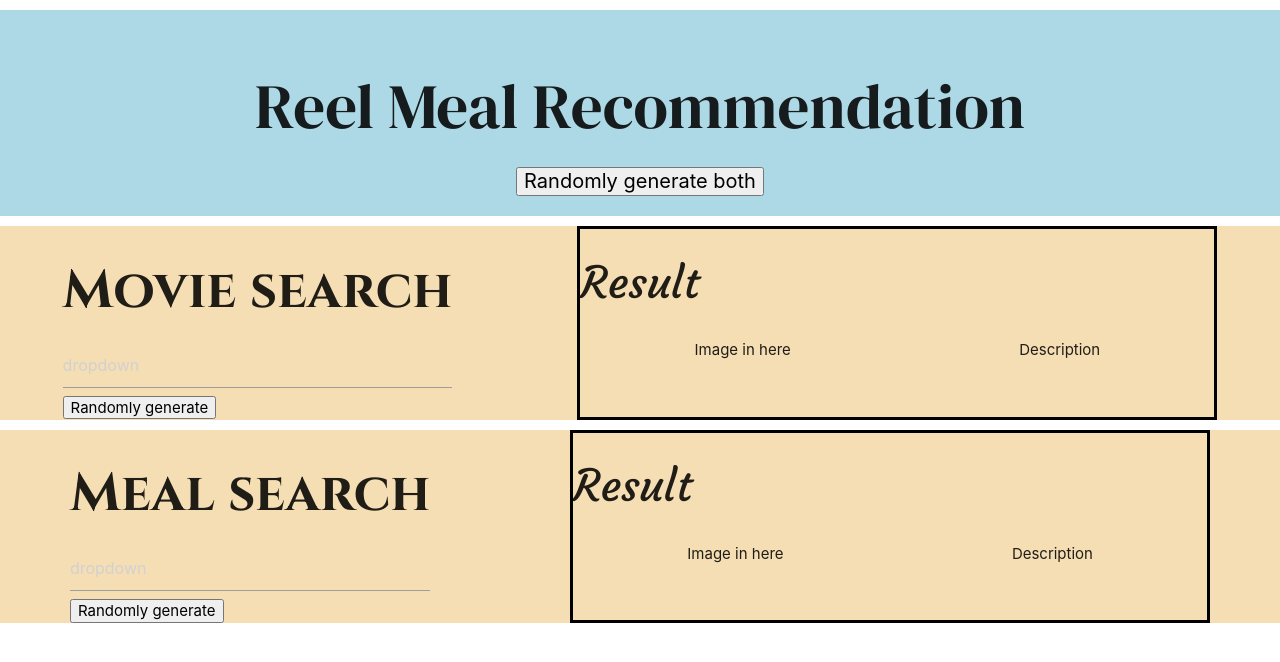
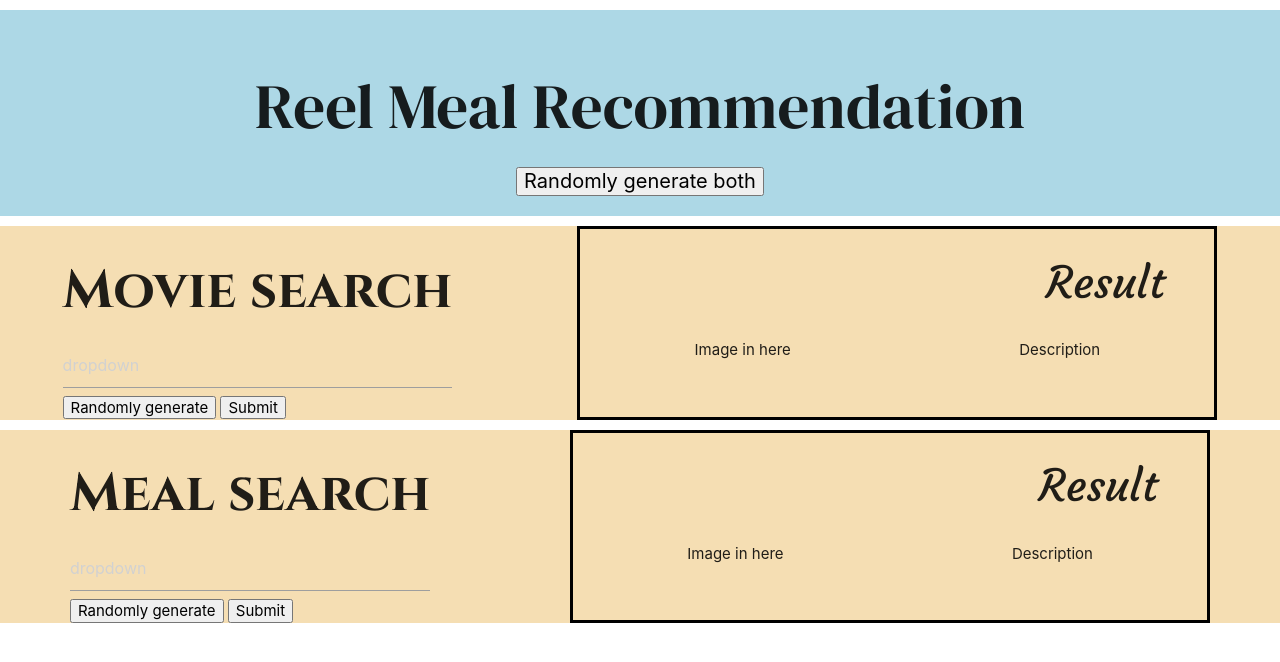
Before and after one commit to NJscc/group_project_one, a plain HTML site: page index.html in a window 1280 px wide. Drawn offline with nearby package versions, Linux system fonts and the light colour scheme.

Commit message:
add-new-button

```diff
--- a/assets/css/style.css
+++ b/assets/css/style.css
@@ -42,5 +42,7 @@ h2 {
 
 .title{
     font-family: 'Courgette', cursive;
+    text-align: right;
+    margin-right: 50px;
 
 }
--- a/index.html
+++ b/index.html
@@ -33,7 +33,10 @@
                 <div class="dropdownbox">
                     <input type="text" class="dropdown" placeholder="dropdown">
                 </div>
-                <button>Randomly generate</button>
+                <div class="searchBtn">
+                    <button>Randomly generate</button>
+                    <button>Submit</button>
+                </div>
             </div>
 
             <!--Movie result box-->
@@ -57,7 +60,10 @@
             <div class="dropdownbox">
                 <input type="text" class="dropdown" placeholder="dropdown">
             </div>
-            <button>Randomly generate</button>
+            <div class="searchBtn">
+                <button>Randomly generate</button>
+                <button>Submit</button>
+            </div>
             </div>
 
             <!--Meal result box-->
```
